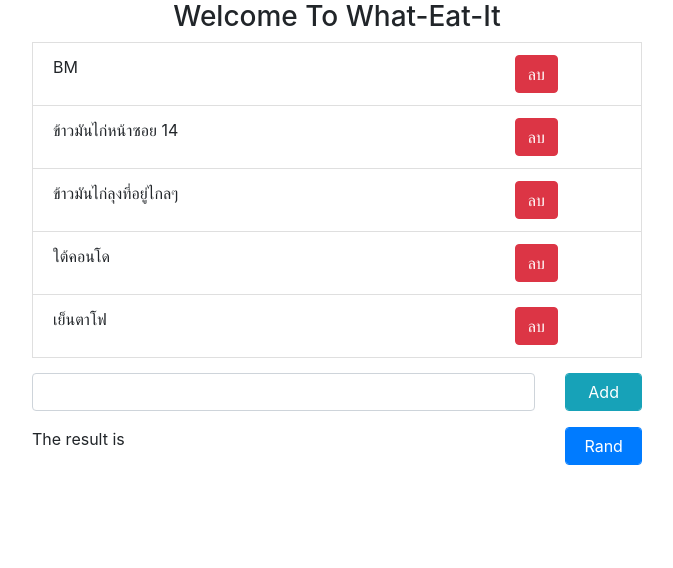
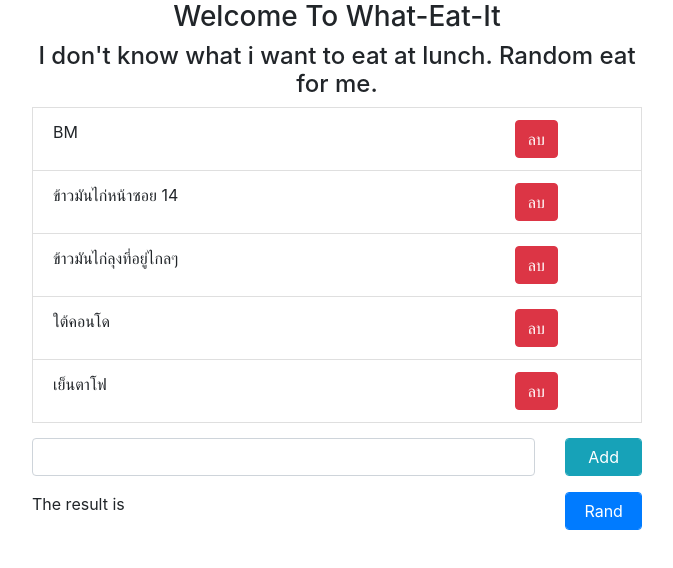
Before and after one commit to exhorder/cudocode19.github.io, a website: page index.html in a window 1280 px wide. Shown: the whole page, without its empty margins (303-976 px from the left). Drawn offline with nearby package versions, Linux system fonts and the light colour scheme.

Commit message:
add text description header

```diff
--- a/index.html
+++ b/index.html
@@ -17,6 +17,7 @@
 	<body>
 		<div id="app" class="container col-6">
 			<h3 class="text-center">Welcome To What-Eat-It</h3>
+			<h4 class="text-center">I don't know what i want to eat at lunch. Random eat for me.</h4>
 
 			<div v-for="(item, index) in shops" v-bind:key="index" class="list-group-item">
 				<div class="row">
```
